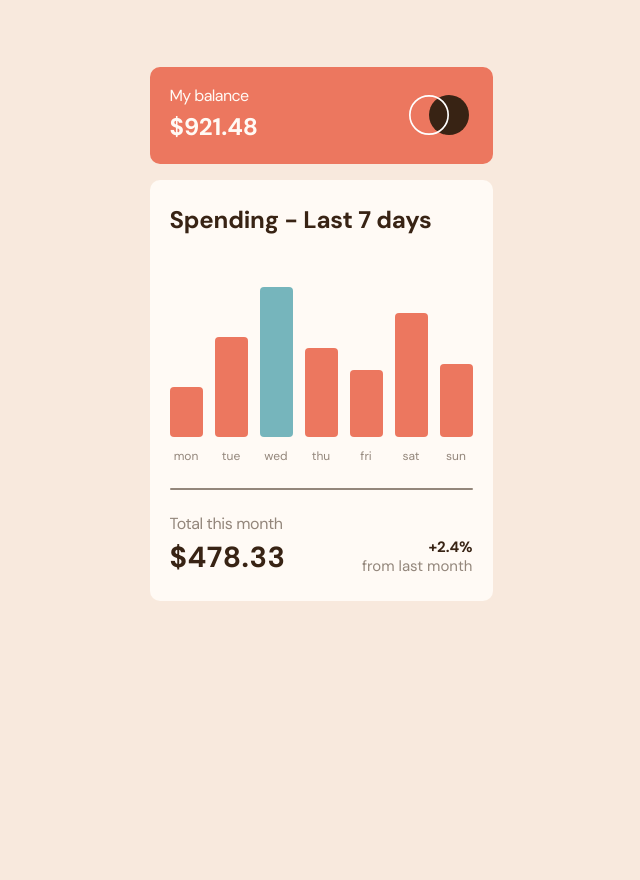
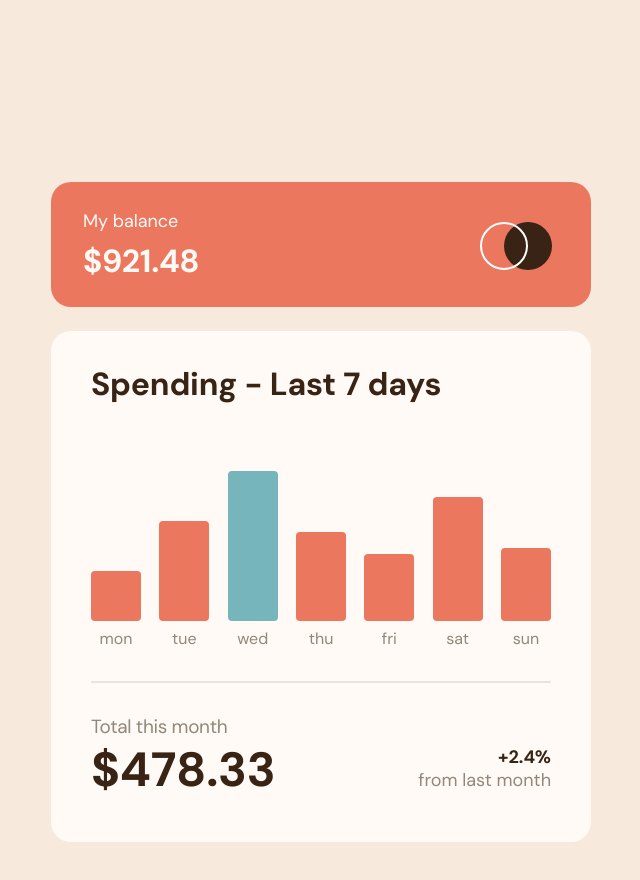
Before and after one commit to pawelpiotrowski38/expenses-chart-component, a React (Vite) app: page / in a window 1280 px wide. Shown: the top 880 px of the page, without its empty margins (319-959 px from the left). Before the commit the page ends 800 px from the top, so only its background shows below. Built offline with nearby package versions, Linux system fonts and the light colour scheme.

Commit message:
Add styles for desktop

```diff
--- a/src/index.css
+++ b/src/index.css
@@ -24,10 +24,16 @@ body {
     justify-content: center;
     /* align-items: center; */
     height: 100%;
-    min-height: 667px;
+    min-height: 1024px;
     line-height: 1.3;
     background-color: var(--cream);
     font-family: 'DM Sans', sans-serif;
     font-size: 1.125rem;
     font-weight: 400;
 }
+
+@media screen and (min-width: 33.75rem) {
+    body {
+        align-items: center;
+    }
+}
--- a/src/styles/app.css
+++ b/src/styles/app.css
@@ -6,3 +6,10 @@
     margin-top: 4.1875rem;
     background-color: var(--cream);
 }
+
+@media screen and (min-width: 33.75rem) {
+    .main {
+        margin-top: 0;
+        width: 540px;
+    }
+}
--- a/src/styles/balance.css
+++ b/src/styles/balance.css
@@ -30,3 +30,30 @@
     display: block;
     width: 3.75rem;
 }
+
+@media screen and (min-width: 33.75rem) {
+    .balance {
+        margin-bottom: 1.5rem;
+        padding: 1.75rem 2.4375rem 1.5625rem 2rem;
+        border-radius: 1.25rem;
+    }
+
+    .balance__info-title {
+        margin-bottom: 0.4375rem;
+        font-size: 1.125rem;
+        letter-spacing: -0.05px;
+    }
+
+    .balance__info-amount {
+        font-size: 2rem;
+        letter-spacing: -0.34px;
+    }
+
+    .balance__logo {
+        padding-top: 0rem;
+    }
+
+    .balance__logo-image {
+        width: 4.5rem;
+    }
+}
--- a/src/styles/bar.css
+++ b/src/styles/bar.css
@@ -16,7 +16,7 @@
 }
 
 .bar__value:hover {
-    opacity: 0.7;
+    opacity: 0.65;
     cursor: pointer;
 }
 
@@ -45,12 +45,32 @@
     opacity: 1;
 }
 
-.bar__value:hover .bar__label {
-    opacity: 1;
-    visibility: visible;
-}
-
 .bar__title {
     font-size: 0.75rem;
     color: var(--medium-brown);
 }
+
+@media screen and (min-width: 33.75rem) {
+    .bar__value {
+        width: 3.125rem;
+        margin-bottom: 0.5rem;
+    }
+
+    .bar__label {
+        position: absolute;
+        top: -3rem;
+        min-width: 4.75rem;
+        padding: 0.5625rem 0.25rem;
+        font-size: 1rem;
+        letter-spacing: 1.3px;
+    }
+
+    .bar__label--visible {
+        visibility: visible;
+        opacity: 1;
+    }
+
+    .bar__title {
+        font-size: 1rem;
+    }
+}
--- a/src/styles/chart.css
+++ b/src/styles/chart.css
@@ -31,4 +31,24 @@
     margin: 1.5rem 0;
     border-radius: 0.5rem;
     background-color: var(--medium-brown);
+    opacity: 0.2;
 }
+
+@media screen and (min-width: 33.75rem) {
+    .chart {
+        padding: 2.0625rem 2.5rem 2.5rem 2.5rem;
+        border-radius: 1.25rem;
+    }
+
+    .chart__title {
+        margin-bottom: 2.75rem;
+        font-size: 2rem;
+        font-weight: 700;
+        letter-spacing: -0.23px;
+    }
+
+    .chart__divider {
+        margin: 1.9375rem 0;
+        margin-bottom: 2rem;
+    }
+}
--- a/src/styles/summary.css
+++ b/src/styles/summary.css
@@ -36,3 +36,28 @@
     font-size: 0.9375rem;
     color: var(--medium-brown);
 }
+
+@media screen and (min-width: 33.75rem) {
+    .summary__total-title {
+        margin-bottom: 0;
+        font-size: 1.1875rem;
+        letter-spacing: -0.35px;
+    }
+
+    .summary__total-amount {
+        font-size: 3rem;
+        letter-spacing: -0.2px;
+    }
+
+    .summary__difference {
+        top: 0.6875rem;
+    }
+
+    .summary__difference-amount {
+        font-size: 1.125rem;
+    }
+
+    .summary__difference-title {
+        font-size: 1.125rem;
+    }
+}
```
